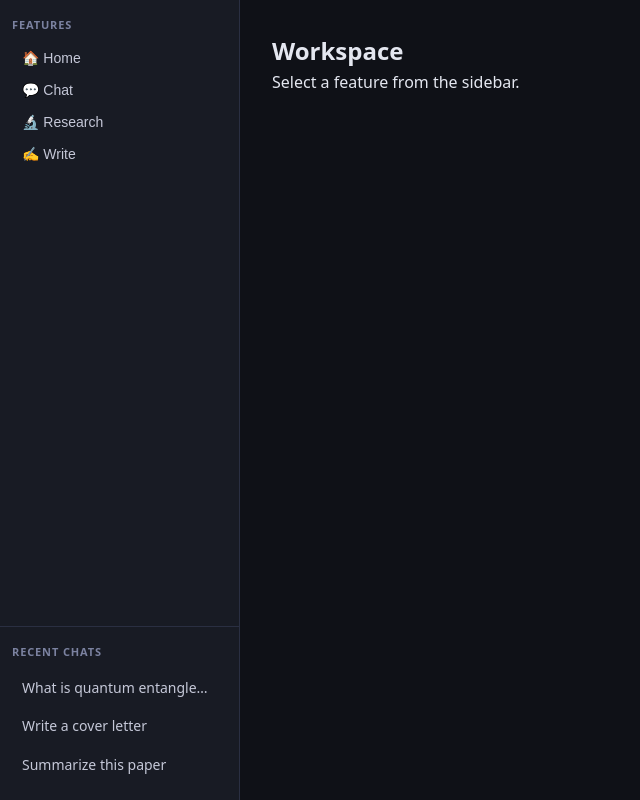
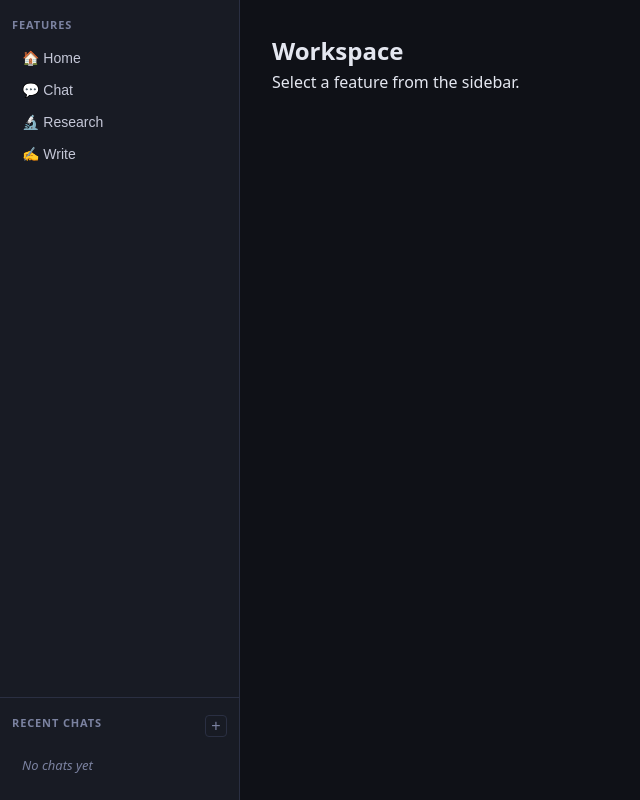
Before and after one commit to Web-Interactive-Systems/web-multi-agents-scaffold-ecnivtwelve, a React (Vite) app in the folder my-ai-app/: page / in a window 1280 px wide. Shown: the whole page, without its empty margins (0-640 px from the left). Built offline with nearby package versions, Linux system fonts and the light colour scheme.

Commit message:
feat: Add global state with Valtio

```diff
--- a/my-ai-app/src/components/Sidebar.jsx
+++ b/my-ai-app/src/components/Sidebar.jsx
@@ -1,22 +1,20 @@
 // src/components/Sidebar.jsx
+import { useSnapshot } from "valtio";
+import { store, newThread, setActiveThread } from "../store";
 
 const features = [
-  { id: "home", label: "🏠 Home" },
-  { id: "chat", label: "💬 Chat" },
-  { id: "research", label: "🔬 Research" },
-  { id: "write", label: "✍️  Write" },
-];
-
-const threads = [
-  { id: "t1", label: "What is quantum entanglement?" },
-  { id: "t2", label: "Write a cover letter" },
-  { id: "t3", label: "Summarize this paper" },
+  { id: "home", label: "🏠 Home", path: "/" },
+  { id: "chat", label: "💬 Chat", path: "/chat" },
+  { id: "research", label: "🔬 Research", path: "/research" },
+  { id: "write", label: "✍️  Write", path: "/write" },
 ];
 
 function Sidebar() {
+  const snap = useSnapshot(store); // reactive snapshot
+
   return (
     <aside className="sidebar">
-      {/* ── TOP ZONE: app features ── */}
+      {/* ── TOP ZONE ── */}
       <div className="sidebar-features">
         <p className="sidebar-section-label">Features</p>
         <nav>
@@ -28,15 +26,35 @@ function Sidebar() {
         </nav>
       </div>
 
-      {/* ── BOTTOM ZONE: chat threads ── */}
+      {/* ── BOTTOM ZONE ── */}
       <div className="sidebar-threads">
-        <p className="sidebar-section-label">Recent chats</p>
+        <div className="sidebar-threads-header">
+          <p className="sidebar-section-label">Recent chats</p>
+          <button
+            className="new-thread-btn"
+            onClick={newThread}
+            title="New chat"
+          >
+            +
+          </button>
+        </div>
+
         <ul>
-          {threads.map((t) => (
-            <li key={t.id} className="sidebar-item thread-item">
-              {t.label}
+          {snap.threads.map((thread) => (
+            <li
+              key={thread.id}
+              className={`sidebar-item thread-item ${
+                thread.id === snap.activeThreadId ? "active" : ""
+              }`}
+              onClick={() => setActiveThread(thread.id)}
+            >
+              {thread.title}
             </li>
           ))}
+
+          {snap.threads.length === 0 && (
+            <li className="sidebar-empty">No chats yet</li>
+          )}
         </ul>
       </div>
     </aside>
--- a/my-ai-app/src/index.css
+++ b/my-ai-app/src/index.css
@@ -104,3 +104,43 @@ body {
         min-width: 180px;
     }
 }
+
+.sidebar-threads-header {
+    display: flex;
+    align-items: center;
+    justify-content: space-between;
+    margin-bottom: 8px;
+}
+
+.new-thread-btn {
+    background: none;
+    border: 1px solid #2a2f42;
+    color: #7b82a0;
+    width: 22px;
+    height: 22px;
+    border-radius: 4px;
+    cursor: pointer;
+    font-size: 16px;
+    line-height: 1;
+    display: flex;
+    align-items: center;
+    justify-content: center;
+}
+
+.new-thread-btn:hover {
+    background: #2a2f42;
+    color: #e4e7f0;
+}
+
+.sidebar-item.active {
+    background: #2a2f42;
+    color: #e4e7f0;
+}
+
+.sidebar-empty {
+    list-style: none;
+    font-size: 13px;
+    color: #7b82a0;
+    padding: 8px 10px;
+    font-style: italic;
+}
--- /dev/null
+++ b/my-ai-app/src/store/index.js
@@ -0,0 +1,88 @@
+// src/store/index.js
+import { proxy } from "valtio";
+
+// ── Thread shape ─────────────────────────────────────────────
+// A thread is a conversation. It contains an array of messages.
+// Each message has: id, role ('user' | 'assistant'), content, timestamp.
+
+function createMessage(role, content) {
+  return {
+    id: crypto.randomUUID(),
+    role,
+    content,
+    timestamp: Date.now(),
+  };
+}
+
+function createThread(title = "New chat") {
+  return {
+    id: crypto.randomUUID(),
+    title,
+    messages: [],
+    createdAt: Date.now(),
+  };
+}
+
+// ── The global store ─────────────────────────────────────────
+export const store = proxy({
+  // Which thread is currently open (null = no chat open)
+  activeThreadId: null,
+
+  // All chat threads
+  threads: [],
+
+  // Is the LLM currently generating a response?
+  isGenerating: false,
+
+  // UI state: which sidebar panel is visible on mobile
+  sidebarOpen: true,
+});
+
+// ── Actions ──────────────────────────────────────────────────
+// Actions are plain functions that mutate the store.
+// We export them alongside the store so components import
+// what they need without knowing how the store is structured.
+
+export function newThread() {
+  const thread = createThread();
+  store.threads.unshift(thread); // add to top of list
+  store.activeThreadId = thread.id;
+  return thread.id;
+}
+
+export function setActiveThread(threadId) {
+  store.activeThreadId = threadId;
+}
+
+export function addMessage(threadId, role, content) {
+  const thread = store.threads.find((t) => t.id === threadId);
+  if (!thread) return;
+
+  const message = createMessage(role, content);
+  thread.messages.push(message);
+
+  // Auto-title the thread from the first user message
+  if (role === "user" && thread.messages.length === 1) {
+    thread.title = content.slice(0, 60);
+  }
+
+  return message.id;
+}
+
+export function updateLastAssistantMessage(threadId, contentChunk) {
+  // Used during streaming to append tokens to the last message
+  const thread = store.threads.find((t) => t.id === threadId);
+  if (!thread) return;
+
+  const lastMsg = thread.messages[thread.messages.length - 1];
+  if (lastMsg?.role === "assistant") {
+    lastMsg.content += contentChunk;
+  }
+}
+
+export function getActiveThread() {
+  return store.threads.find((t) => t.id === store.activeThreadId) ?? null;
+}
+
+// Export helpers so other modules can create typed objects consistently
+export { createMessage, createThread };
```
